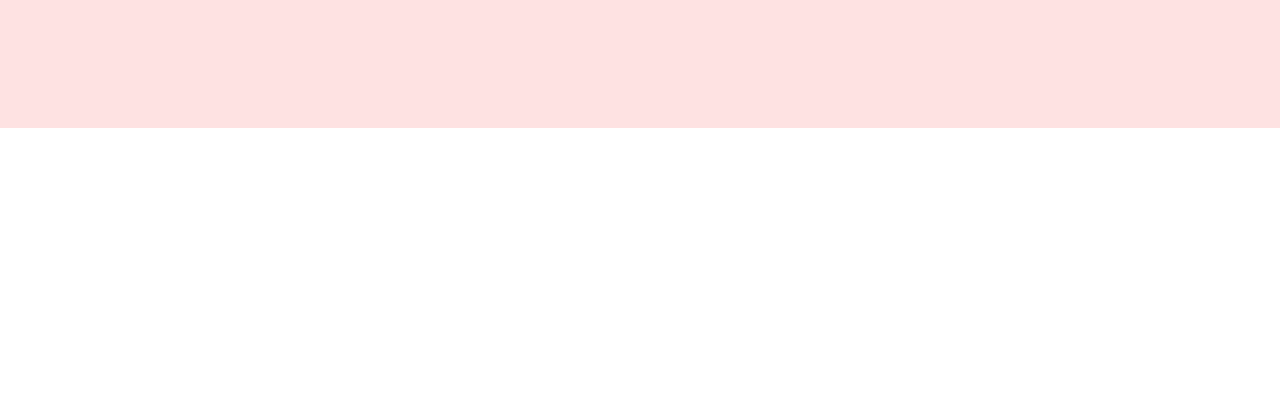
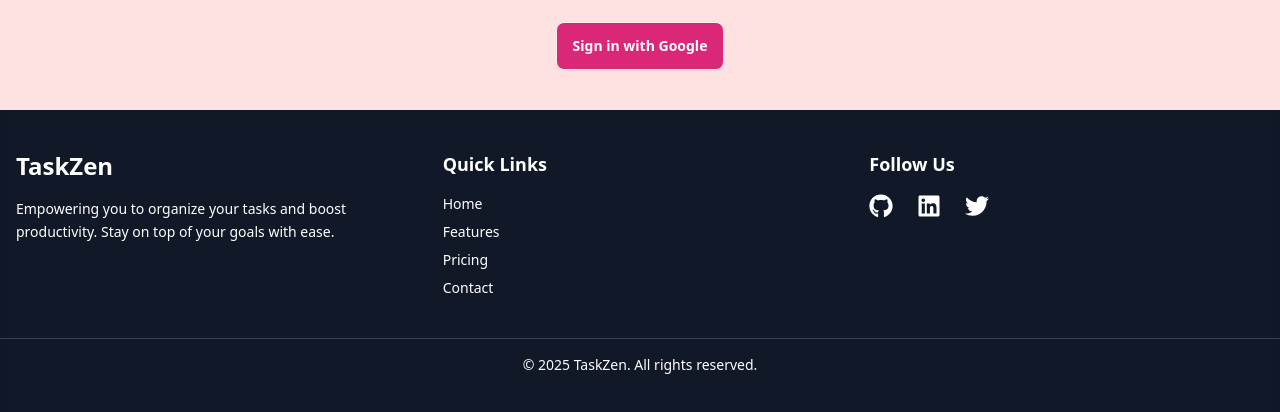
Before and after one commit to TasniaAhmedTisa/taskzen, a React app: page / in a window 1280 px wide. Shown: the part 672-1084 px from the top of the page. Before the commit the page ends 800 px from the top, so only its background shows below. Built offline with nearby package versions, Linux system fonts and the light colour scheme; no server answers; the HTML template or start-up script is replaced by a standard one.

Commit message:
add footer

```diff
--- a/src/App.jsx
+++ b/src/App.jsx
@@ -5,6 +5,7 @@ import { initializeApp } from "firebase/app";
 import { firebaseConfig } from "./firebase";
 import Banner from "./components/Banner";
 import Navbar from "./components/Navbar";
+import Footer from "./components/Footer";
 
 // Initialize Firebase
 initializeApp(firebaseConfig);
@@ -64,6 +65,7 @@ const App = () => {
         </button>
         </>
       )}
+      <Footer></Footer>
     </div>
   );
 };
--- /dev/null
+++ b/src/Router.jsx
@@ -0,0 +1,11 @@
+import React from 'react';
+
+const Router = () => {
+    return (
+        <div>
+
+        </div>
+    );
+};
+
+export default Router;
--- a/src/components/Banner.jsx
+++ b/src/components/Banner.jsx
@@ -3,7 +3,7 @@ import { motion } from 'framer-motion';
 
 const Banner = () => {
   return (
-    <div className="w-full relative overflow-hidden shadow-lg h-64 sm:h-80 md:h-96">
+    <div className="w-full relative overflow-hidden shadow-lg h-64 sm:h-80 md:h-96 lg:h-[450px] xl:h-[550px]">
       <div
         className="absolute inset-0 bg-fixed bg-center bg-cover brightness-75"
         style={{
--- a/src/components/Footer.jsx
+++ b/src/components/Footer.jsx
@@ -1,9 +1,44 @@
-import React from 'react';
+import { FaGithub, FaLinkedin, FaTwitter } from 'react-icons/fa';
 
 const Footer = () => {
     return (
-        <div>
+        <div className='w-full'>
+            <footer className="w-full bg-gray-900 text-white py-10 mt-10 shadow-inner">
+        <div className="max-w-7xl mx-auto px-4 grid grid-cols-1 sm:grid-cols-2 lg:grid-cols-3 gap-8">
+          {/* Brand Info */}
+          <div className="text-center sm:text-left">
+            <h2 className="text-2xl font-bold mb-4">TaskZen</h2>
+            <p className="text-sm leading-relaxed">
+              Empowering you to organize your tasks and boost productivity. Stay on top of your goals with ease.
+            </p>
+          </div>
 
+          {/* Quick Links */}
+          <div className="text-center sm:text-left">
+            <h3 className="text-lg font-semibold mb-4">Quick Links</h3>
+            <ul className="space-y-2 text-sm">
+              <li><a href="#" className="hover:text-blue-400 transition-colors">Home</a></li>
+              <li><a href="#" className="hover:text-blue-400 transition-colors">Features</a></li>
+              <li><a href="#" className="hover:text-blue-400 transition-colors">Pricing</a></li>
+              <li><a href="#" className="hover:text-blue-400 transition-colors">Contact</a></li>
+            </ul>
+          </div>
+
+          {/* Social Links */}
+          <div className="text-center sm:text-left">
+            <h3 className="text-lg font-semibold mb-4">Follow Us</h3>
+            <div className="flex justify-center sm:justify-start space-x-6 text-2xl">
+              <a href="#" aria-label="GitHub" className="hover:text-blue-400 transition-colors"><FaGithub /></a>
+              <a href="#" aria-label="LinkedIn" className="hover:text-blue-400 transition-colors"><FaLinkedin /></a>
+              <a href="#" aria-label="Twitter" className="hover:text-blue-400 transition-colors"><FaTwitter /></a>
+            </div>
+          </div>
+        </div>
+
+        <div className="border-t border-gray-700 mt-10 pt-4 text-center text-sm">
+          © {new Date().getFullYear()} TaskZen. All rights reserved.
+        </div>
+      </footer>
         </div>
     );
 };
--- a/src/main.jsx
+++ b/src/main.jsx
@@ -1,14 +1,23 @@
 import React from "react";
-import { createRoot } from "react-dom/client";
-import { BrowserRouter as Router } from "react-router-dom";
-import App from "./App.jsx";
+import * as ReactDOM from "react-dom/client";
+
 import "./index.css";
+import {
+  createBrowserRouter,
+  RouterProvider,
+} from "react-router-dom";
+import App from "./App";
 
-createRoot(document.getElementById("root")).render(
+const router = createBrowserRouter([
+  {
+    path: "/",
+    element: <App></App>,
+  },
+]);
+
+ReactDOM.createRoot(document.getElementById("root")).render(
   <React.StrictMode>
-    <Router>
-      <App />
+    <RouterProvider router={router} />
+  </React.StrictMode>
 
-    </Router>
-  </React.StrictMode>
 );
```
